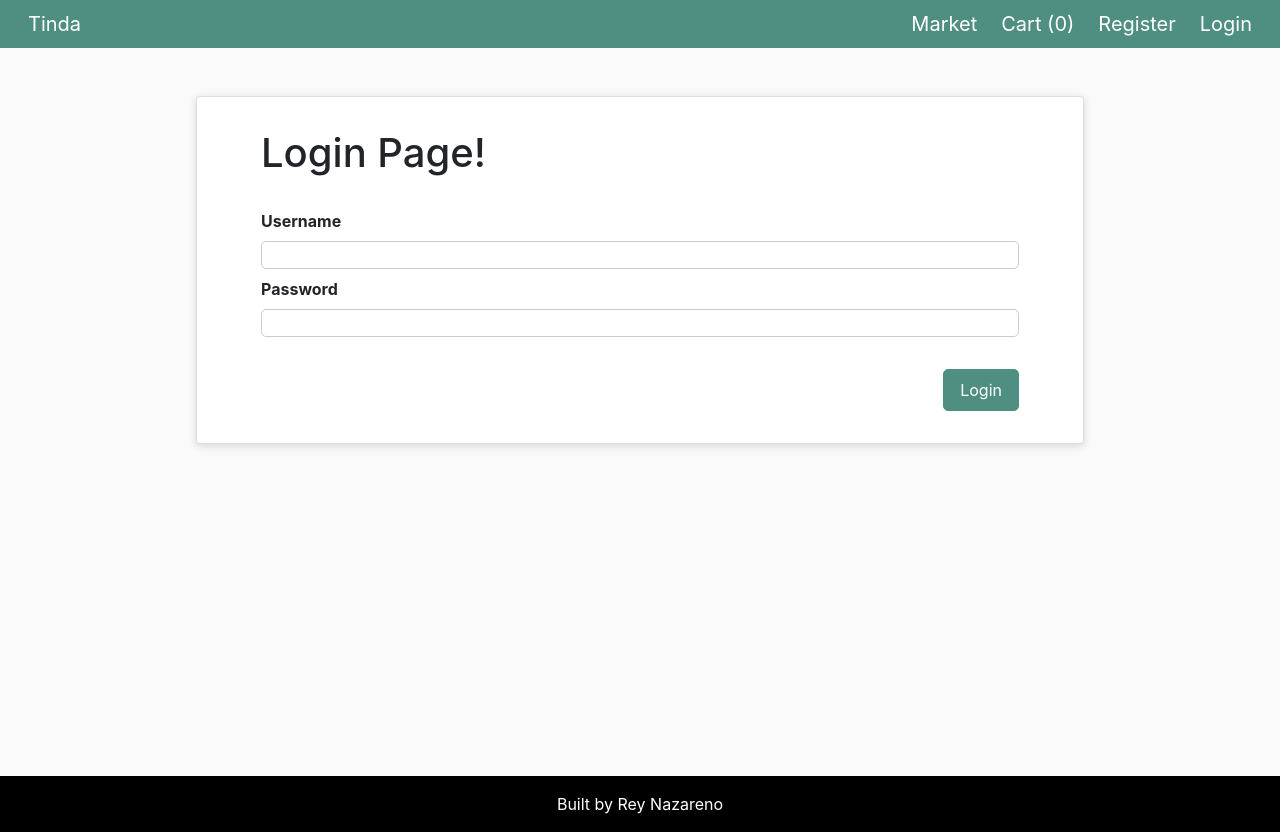
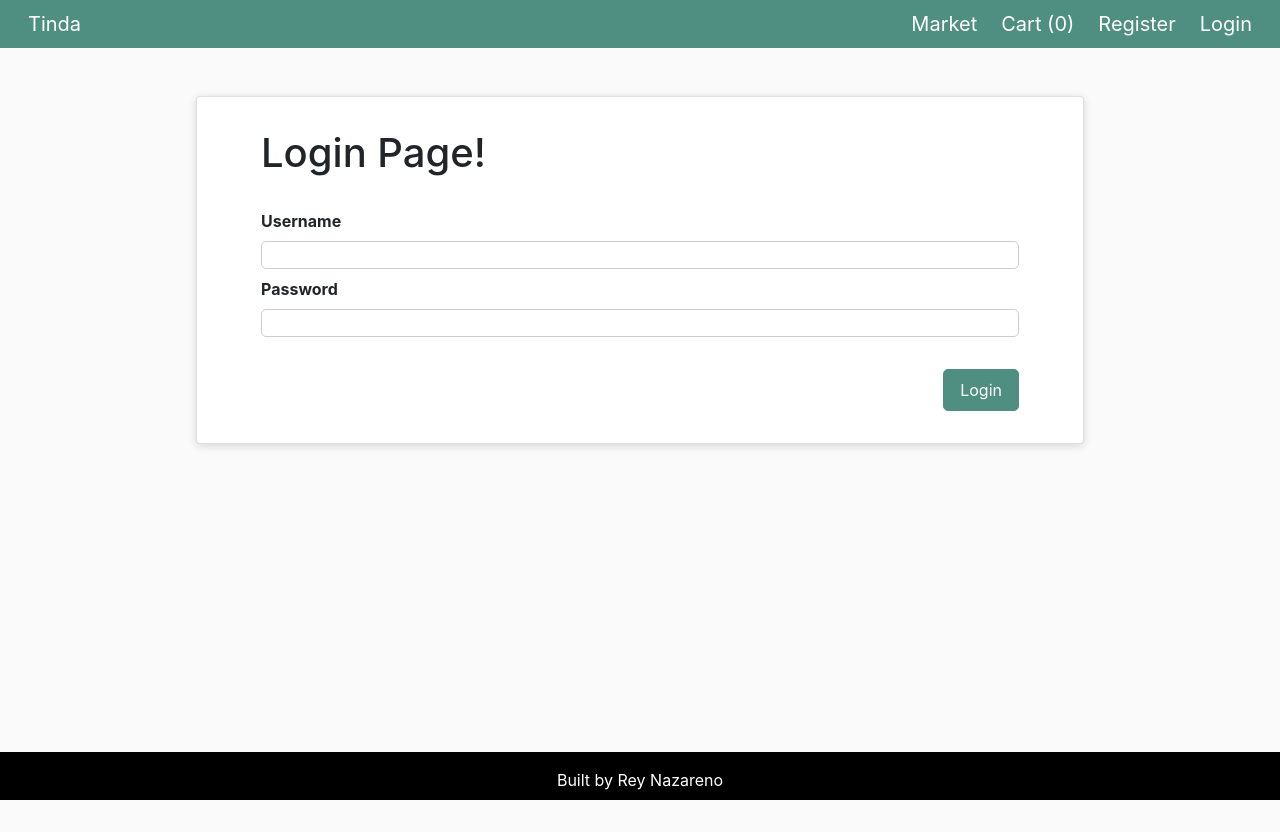
Before and after one commit to rnazb/tinda-frontend, a React (Create React App) app: page /login in a window 1280 px wide. After the commit the page ends 800 px from the top, so only its background shows below. Built offline with nearby package versions, Linux system fonts and the light colour scheme.

Commit message:
Adjust footer styling

```diff
--- a/src/components/UI/Layout/Footer.styles.scss
+++ b/src/components/UI/Layout/Footer.styles.scss
@@ -2,8 +2,9 @@
   display: flex;
   justify-content: center;
   align-content: center;
-  height: 100%;
+  height: 3rem;
   margin-bottom: 0;
+  margin-top: auto;
   width: 100%;
   background-color: black;
   color: white;
--- a/src/index.styles.scss
+++ b/src/index.styles.scss
@@ -23,5 +23,7 @@ body {
 }
 
 #root {
-  height: 100%;
+  height: 100vh;
+  display: flex;
+  flex-direction: column;
 }
```
